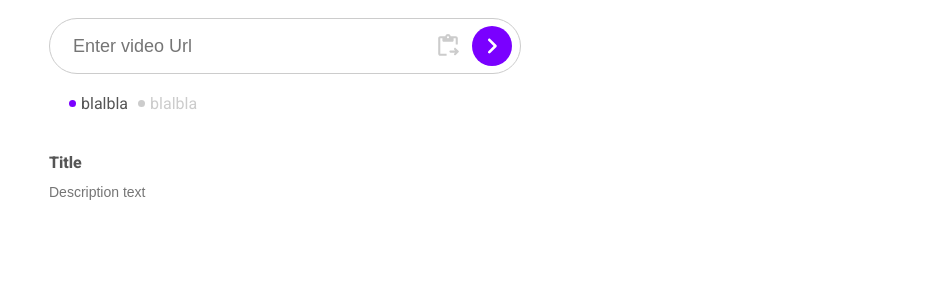
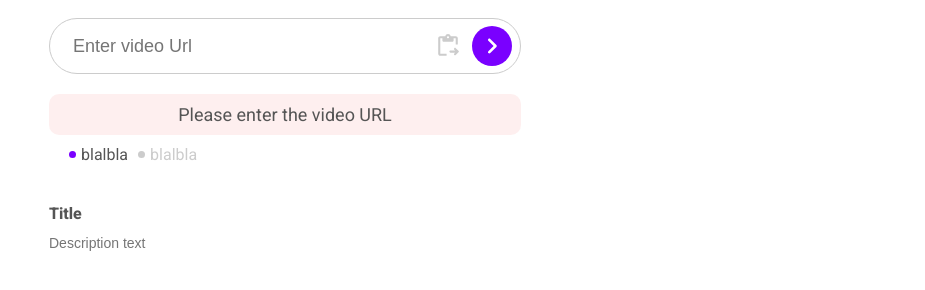
Before and after one commit to SMwebdeveloper/cats, a plain HTML site: page index.html in a window 1280 px wide. Shown: the part 176-466 px from the top of the page, without its empty margins (355-1280 px from the left). Drawn offline with Linux system fonts and the light colour scheme.

Commit message:
fix update

```diff
--- a/index.html
+++ b/index.html
@@ -51,13 +51,16 @@
             </button>
           </div>
         </div>
+        <div class="error">
+          <p>Please enter the video URL</p>
+        </div>
         <div class="tags">
           <p><span></span> blalbla</p>
           <p><span></span> blalbla</p>
         </div>
         <div class="description">
           <h5>Title</h5>
-          <input type="text" placeholder="Description text"></input>
+          <input type="text" placeholder="Description text" />
         </div>
       </div>
     </main>
--- a/style.css
+++ b/style.css
@@ -160,6 +160,17 @@ button {
 .input-group button img {
   width: 32px;
   height: 32px;
+}
+
+.error {
+  width: 40%;
+  background-color: rgba(243, 101, 101, 0.1);
+  padding: 10px;
+  text-align: center;
+  border-radius: 10px;
+  margin-bottom: 10px;
+  font-size: 18px;
+  color: var(--color-dark);
 }
 .tags {
   display: flex;
@@ -661,6 +672,9 @@ video {
     width: 100%;
     font-size: 14px;
   }
+  .error {
+    width: 100%;
+  }
   .input-group,
   .tags,
   .description {
```
